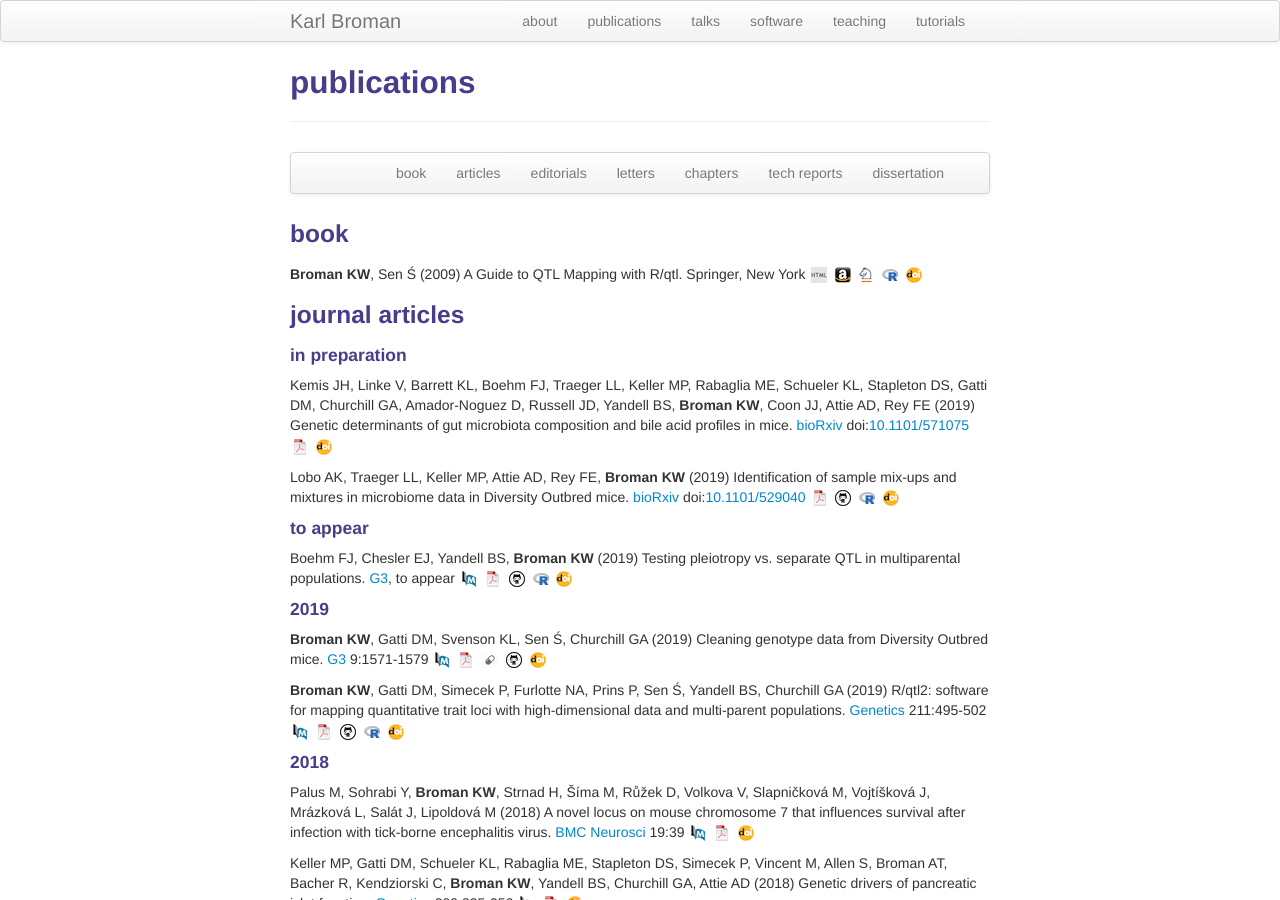
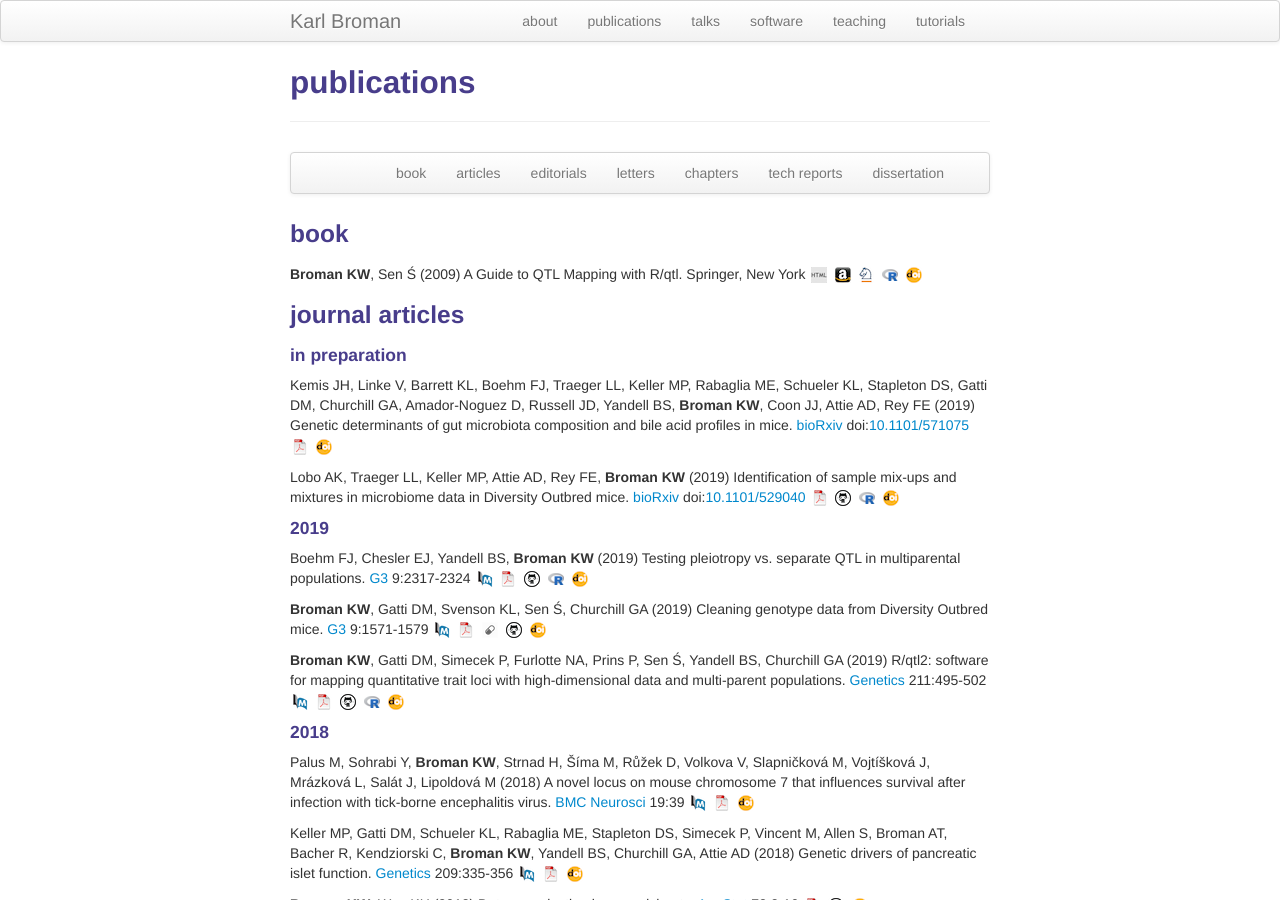
Before and after one commit to kbroman/kbroman.github.io, a Jekyll site: the page built from pages/pubs.md, in a window 1280 px wide and 900 px high. Built offline with Jekyll 4.4.1, drawn with Linux system fonts in a browser that asks for light colours.

Commit message:
pages/pubs: Boehm et al pleiotropy paper published

```diff
--- a/pages/pubs.md
+++ b/pages/pubs.md
@@ -52,21 +52,18 @@ Diversity Outbred mice.
 [![doi](icons16/doi-icon.png)](https://doi.org/10.1101/529040)
 
 
-#### to appear
+#### 2019
 
 Boehm FJ, Chesler EJ, Yandell BS, **Broman KW** (2019)
 Testing pleiotropy vs. separate QTL in multiparental populations.
-[G3](http://g3journal.org), to appear
+[G3](http://g3journal.org) 9:2317-2324
 [![PubMed](icons16/pubmed-icon.png)](https://www.ncbi.nlm.nih.gov/pubmed/31092608)
-[![pdf](icons16/pdf-icon.png)](https://www.g3journal.org/content/ggg/early/2019/05/15/g3.119.400098.full.pdf)
+[![pdf](icons16/pdf-icon.png)](https://www.g3journal.org/content/ggg/9/7/2317.full.pdf)
 [![GitHub](icons16/github-icon.png)](https://github.com/fboehm/qtl2pleio-manuscript)
 [![qtl2pleio software](icons16/R-icon.png)](https://github.com/fboehm/qtl2pleio)
 [![doi](icons16/doi-icon.png)](https://doi.org/10.1534/g3.119.400098)
 <!-- * 155 * -->
 <!-- https://doi.org/10.1534/g3.119.400098 -->
-
-
-#### 2019
 
 **Broman KW**, Gatti DM, Svenson KL, Sen &#346;, Churchill GA (2019)
 Cleaning genotype data from Diversity Outbred mice.
```
